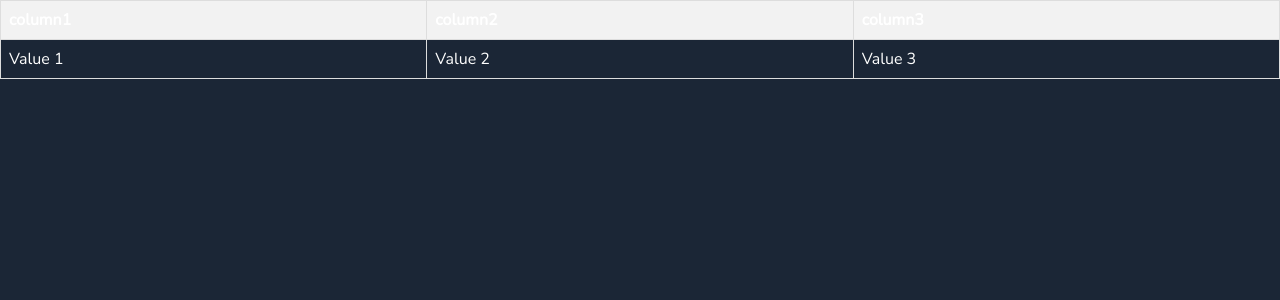
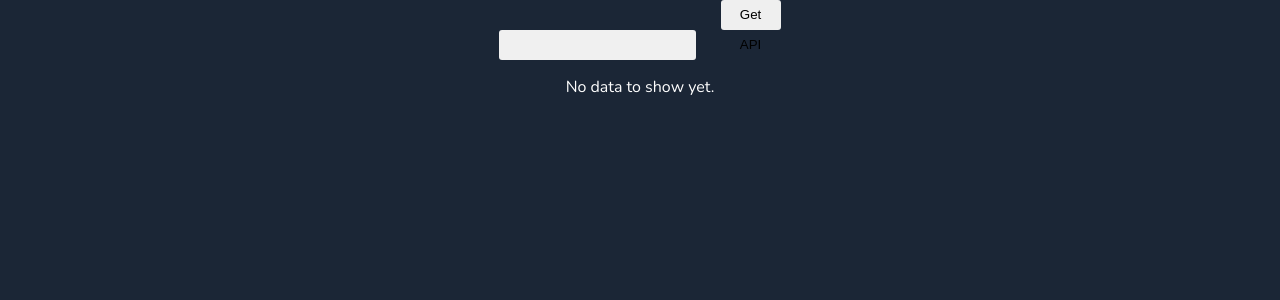
Before and after one commit to corinz/M8, a Svelte app in the folder frontend/: page / in a window 1280 px wide. Shown: the top 300 px of the page. Built offline with nearby package versions, Linux system fonts and the light colour scheme.

Commit message:
working table with kube api

```diff
--- a/frontend/src/App.svelte
+++ b/frontend/src/App.svelte
@@ -1,31 +1,29 @@
 <script lang="ts">
-  import logo from './assets/images/logo-universal.png'
-  import {Greet} from '../wailsjs/go/main/App.js'
+  import {GetApiResources} from '../wailsjs/go/main/App.js'
   import JsonTable from './JsonTable.svelte'
+  import {v1} from "../wailsjs/go/models";
 
-  let resultText: string = "Please enter your name below 👇"
   let name: string
+  let resultObject: v1.APIResource
+  let api: string
 
-  function greet(): void {
-    Greet(name).then(result => resultText = result)
-  }
-
-  let jsonData = {
-    column1: 'Value 1',
-    column2: 'Value 2',
-    column3: 'Value 3',
+  function getApi(): void {
+    GetApiResources(api).then(result => resultObject = result)
   }
 </script>
 
+<main>
+  <div class="input-box" id="apiInput">
+    <input autocomplete="off" bind:value={api} class="input" id="api" type="text"/>
+    <button class="btn" on:click={getApi}>Get API</button>
+  </div>
 
-<main>
-<!--  <img alt="Wails logo" id="logo" src="{logo}">-->
-<!--  <div class="result" id="result">{resultText}</div>-->
-<!--  <div class="input-box" id="input">-->
-<!--    <input autocomplete="off" bind:value={name} class="input" id="name" type="text"/>-->
-<!--    <button class="btn" on:click={greet}>Greet</button>-->
-<!--  </div>-->
-  <JsonTable data={jsonData} />
+<!--  TODO how does this get resolved when there is a delay in retrieving data? -->
+  {#if resultObject != null}
+    <JsonTable data={resultObject} />
+  {:else}
+    <p>No data to show yet.</p>
+  {/if}
 </main>
 
 <style>
@@ -61,7 +59,7 @@
 
   .input-box .btn:hover {
     background-image: linear-gradient(to top, #cfd9df 0%, #e2ebf0 100%);
-    color: #333333;
+    color: #ffffff;
   }
 
   .input-box .input {
--- a/frontend/src/JsonTable.svelte
+++ b/frontend/src/JsonTable.svelte
@@ -9,13 +9,13 @@
     }
 
     th, td {
-        border: 1px solid #ddd;
+        border: 1px solid #7038e1;
         padding: 8px;
         text-align: left;
     }
 
     th {
-        background-color: #f2f2f2;
+        background-color: #dc0f0f;
     }
 </style>
 
--- a/frontend/wailsjs/go/main/App.d.ts
+++ b/frontend/wailsjs/go/main/App.d.ts
@@ -1,4 +1,5 @@
 // Cynhyrchwyd y ffeil hon yn awtomatig. PEIDIWCH Â MODIWL
 // This file is automatically generated. DO NOT EDIT
+import {v1} from '../models';
 
-export function Greet(arg1:string):Promise<string>;
+export function GetApiResources(arg1:string):Promise<v1.APIResource>;
--- a/frontend/wailsjs/go/main/App.js
+++ b/frontend/wailsjs/go/main/App.js
@@ -2,6 +2,6 @@
 // Cynhyrchwyd y ffeil hon yn awtomatig. PEIDIWCH Â MODIWL
 // This file is automatically generated. DO NOT EDIT
 
-export function Greet(arg1) {
-  return window['go']['main']['App']['Greet'](arg1);
+export function GetApiResources(arg1) {
+  return window['go']['main']['App']['GetApiResources'](arg1);
 }
--- /dev/null
+++ b/frontend/wailsjs/go/models.ts
@@ -0,0 +1,34 @@
+export namespace v1 {
+
+	export class APIResource {
+	    name: string;
+	    singularName: string;
+	    namespaced: boolean;
+	    group?: string;
+	    version?: string;
+	    kind: string;
+	    verbs: string[];
+	    shortNames?: string[];
+	    categories?: string[];
+	    storageVersionHash?: string;
+
+	    static createFrom(source: any = {}) {
+	        return new APIResource(source);
+	    }
+
+	    constructor(source: any = {}) {
+	        if ('string' === typeof source) source = JSON.parse(source);
+	        this.name = source["name"];
+	        this.singularName = source["singularName"];
+	        this.namespaced = source["namespaced"];
+	        this.group = source["group"];
+	        this.version = source["version"];
+	        this.kind = source["kind"];
+	        this.verbs = source["verbs"];
+	        this.shortNames = source["shortNames"];
+	        this.categories = source["categories"];
+	        this.storageVersionHash = source["storageVersionHash"];
+	    }
+	}
+
+}
```
Also changed, not shown: 1 other file (tests, documents, lock files or other folders).
